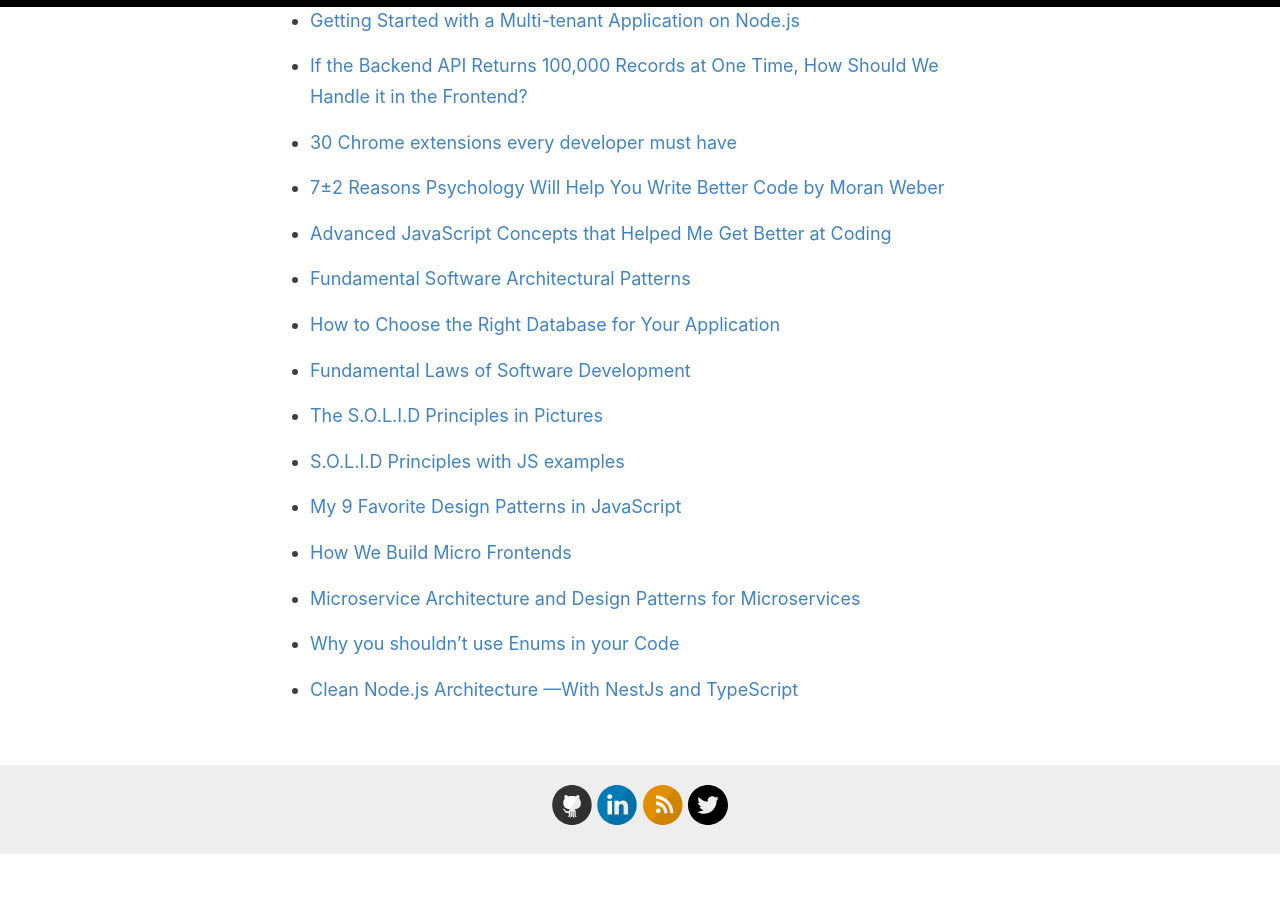
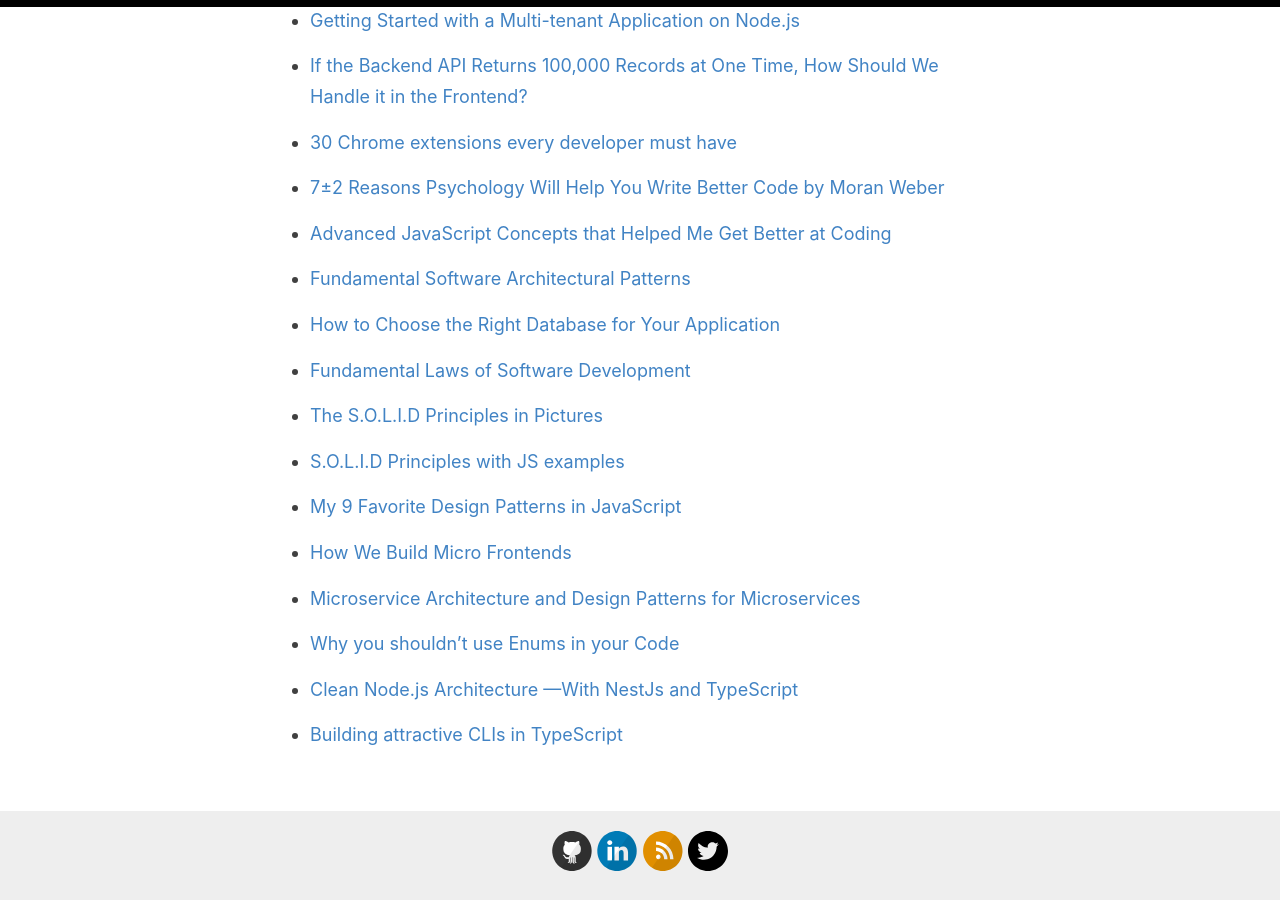
Before and after one commit to baijanathTharu/baijanathTharu.github.io, a Jekyll site: the page built from _pages/readings.md, in a window 1280 px wide and 900 px high, scrolled down 1638 px. Built offline with Jekyll 4.4.1, drawn with Linux system fonts in a browser that asks for light colours; before the commit the page ends 2493 px from its top, so only the background shows below that.

Commit message:
Update readings.md

```diff
--- a/_pages/readings.md
+++ b/_pages/readings.md
@@ -93,3 +93,5 @@ This is the list of all the important posts that I think are worth reading.
 - [Why you shouldn’t use Enums in your Code](https://anthony-trad.medium.com/why-you-shouldnt-use-enums-in-your-code-2059cf558105)
 
 - [Clean Node.js Architecture —With NestJs and TypeScript](https://betterprogramming.pub/clean-node-js-architecture-with-nestjs-and-typescript-34b9398d790f)
+
+- [Building attractive CLIs in TypeScript](https://blog.terrible.dev/Building-attractive-CLIs-in-JavaScript/)
```
